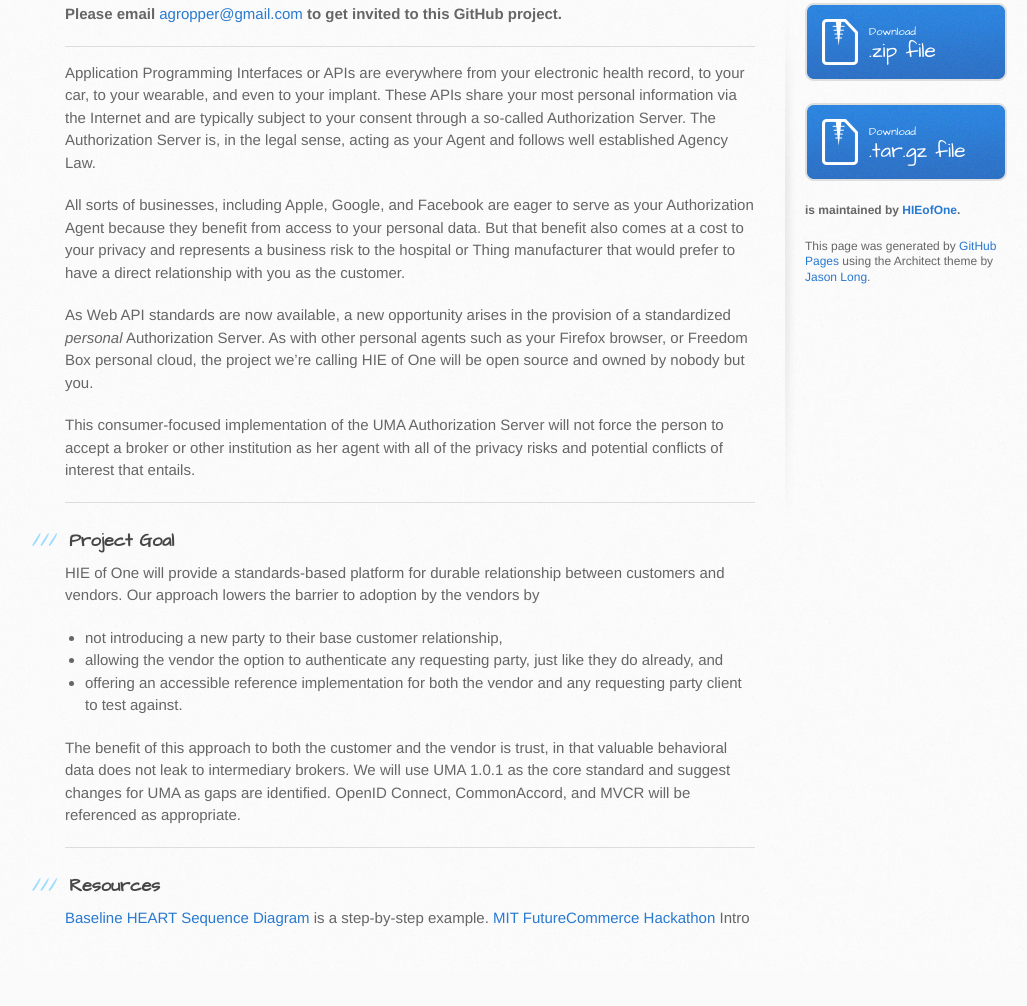
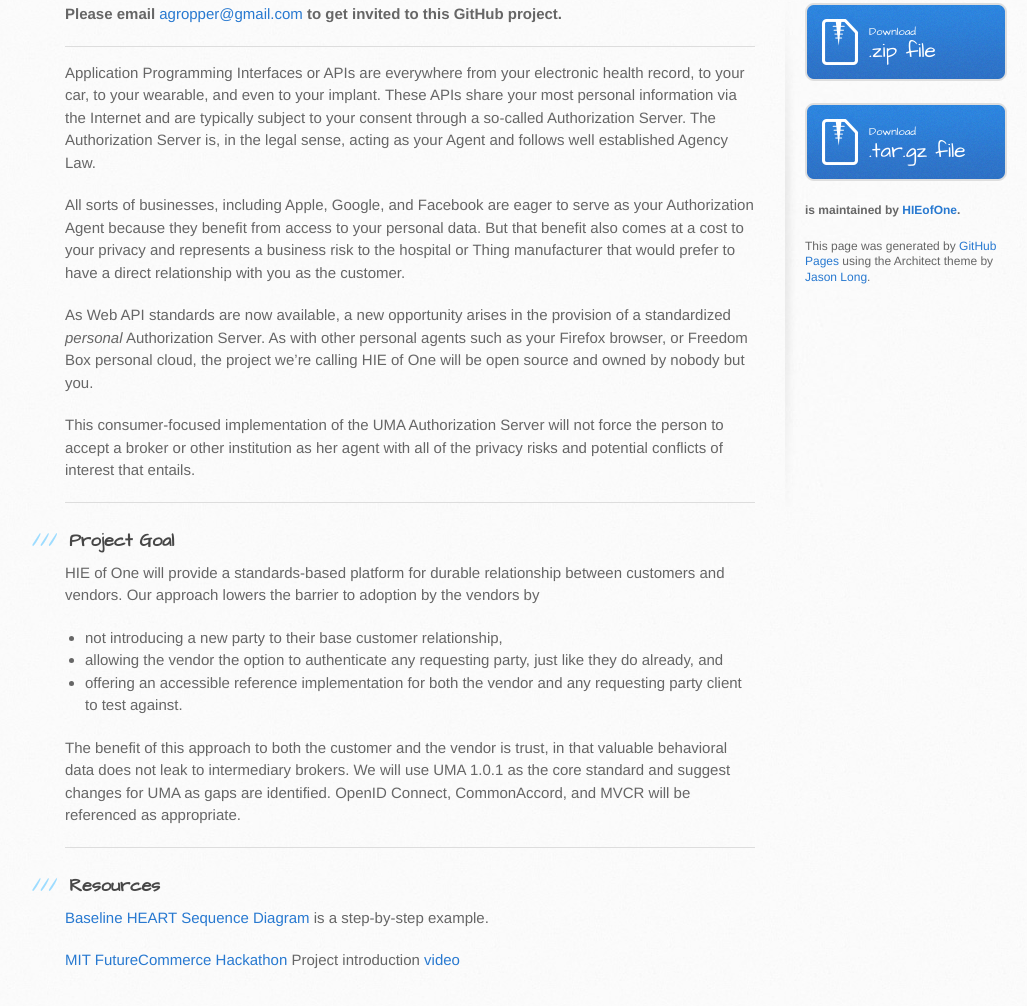
Before and after one commit to HIEofOne/PublicWebsite, a plain HTML site: page index.html in a window 1280 px wide. Shown: the part 229-1235 px from the top of the page, without its empty margins (105-1132 px from the left). Before the commit the page ends 1201 px from the top, so only its background shows below. Drawn offline with Linux system fonts and the light colour scheme.

```diff
--- a/index.html
+++ b/index.html
@@ -60,10 +60,9 @@
 <h3>
 <a id="resources" class="anchor" href="#resources" aria-hidden="true"><span class="octicon octicon-link"></span></a>Resources</h3>
 
-<p><a href="https://docs.google.com/document/d/1RchwNe8ddxnEzQihtivdUl9y-qfryjevyUEtGcnQ-eA/">Baseline HEART Sequence Diagram</a> is a step-by-step example.
-<a href="http://futurecommerce.civics.com/index.html">MIT FutureCommerce Hackathon</a> Intro </p>
+<p><a href="https://docs.google.com/document/d/1RchwNe8ddxnEzQihtivdUl9y-qfryjevyUEtGcnQ-eA/">Baseline HEART Sequence Diagram</a> is a step-by-step example.</p>
 
-
+<p><a href="http://futurecommerce.civics.com/index.html">MIT FutureCommerce Hackathon</a> Project introduction <a href="https://youtu.be/wzHBsa2NKAg">video</a></p>
         </section>
 
         <aside id="sidebar">
```
Also changed, not shown: params.json (+1 -1 lines).
